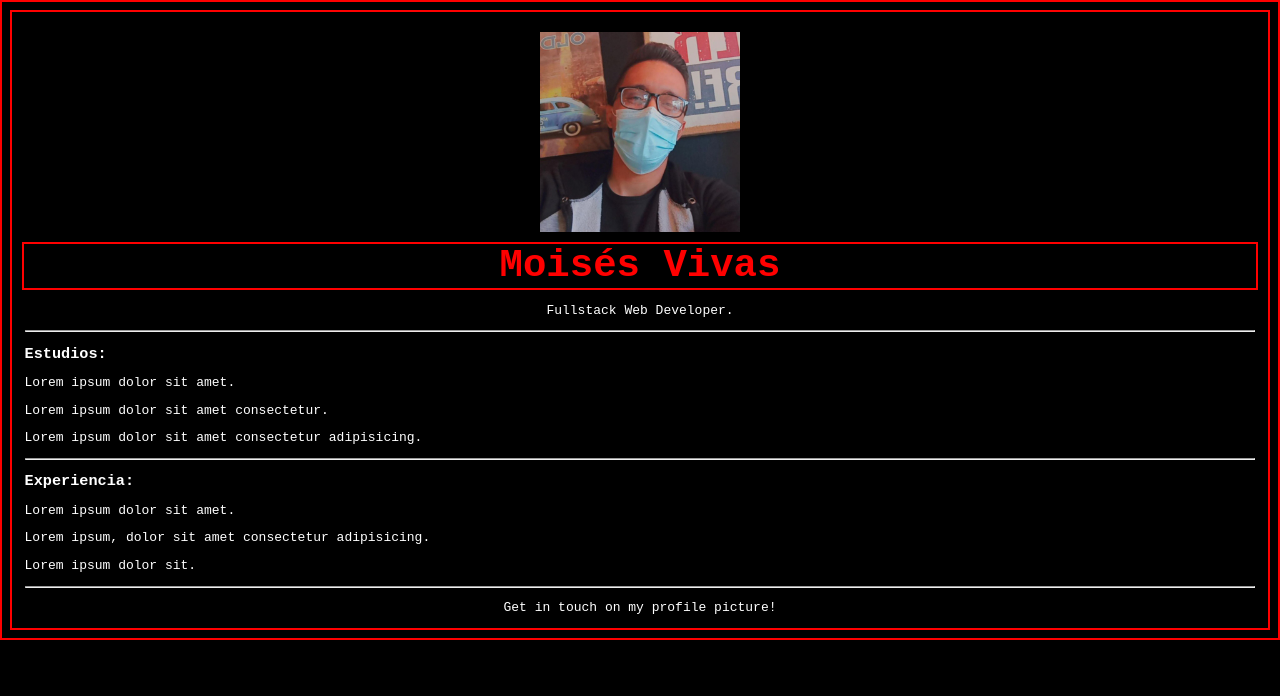
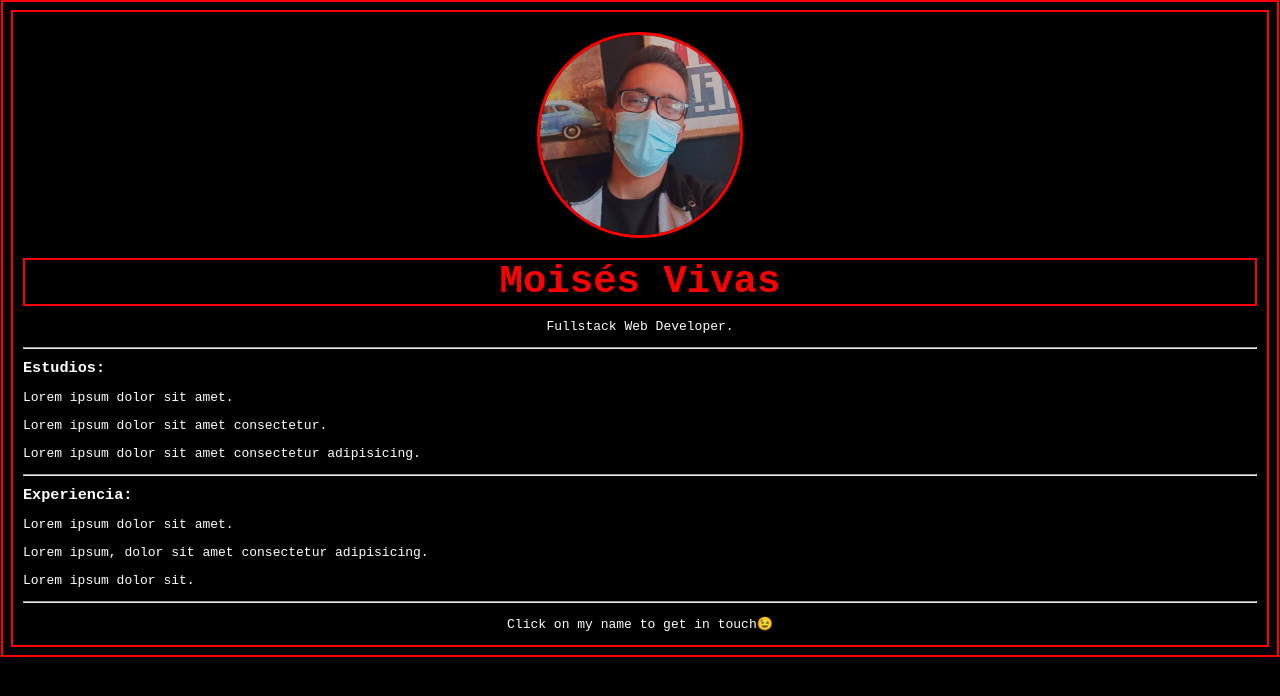
Before and after one commit to moudor/moudor.github.io, a plain HTML site: page index.html in a window 1280 px wide. Drawn offline with Linux system fonts and the light colour scheme.

Commit message:
style modification

```diff
--- a/index.html
+++ b/index.html
@@ -13,10 +13,13 @@
 
     <body>
 
-        <a href="http://t.me/moudor"
-            target="_blank"><img src="me.jpg" class="profilepic" alt="Moisés Vivas">
+        <div class="divpic">
+            <img src="me.jpg" class="pic-align" alt="Moisés Vivas">
+        </div>
+
+        <a class="contact-link" href="http://t.me/moudor"
+            target="_blank"><h1 class="name">Moisés Vivas</h1>
         </a>
-        <h1 class="name">Moisés Vivas</h1>
 
         <p style="text-align:center">Fullstack Web Developer.</p>
         <hr>
@@ -38,7 +41,7 @@
         </section>
         <hr>
         <footer>
-            <p class="footer">Get in touch on my profile picture!</p>
+            <p class="footer">Click on my name to get in touch😉</p>
         </footer>
     </body>
 </html>
--- a/style.css
+++ b/style.css
@@ -1,5 +1,7 @@
 html{
     border: 2px solid red;
+    margin-right: 1px;
+    margin-left: 1px;
 }
 
 body {
@@ -12,32 +14,52 @@ body {
 footer {
     text-align: center;
     margin: auto;
+    padding: auto;
 
 }
 
 p {
     color: white;
-    margin: 1%;
+    margin-right: 10px;
+    margin-left: 10px;
 }
 
 h1 {
     color: white;
-    margin:1%;
+    margin:10px;
 }
 
 hr {
-    margin-right: 1%;
-    margin-left: 1%;;
+    margin-right: 10px;
+    margin-left: 10px;;
 }
 
-.profilepic {
+
+
+
+
+
+
+.divpic {
+    text-align: center;
+}
+
+.pic-align {
     display: block;
+    text-align: center;
+    justify-content: center;
+
+    border-radius: 100%;
+    border-color: red;
+    border-style: solid;
+
     margin-left: auto;
     margin-right: auto;
     margin-top: 20px;
-    margin-bottom: auto;
+    margin-bottom: 20px;
     width: 100%;
     width: 200px;
+    height: 200px;
 }
 
 .name {
@@ -47,3 +69,17 @@ hr {
     border: 2px solid red;
     margin: 10px;
 }
+
+.contact-link {
+    display: block;
+    text-decoration: none;
+
+}
+
+.name:hover {
+    display: block;
+    text-decoration: none;
+    background-color: red;
+    color: black;
+
+}
```
